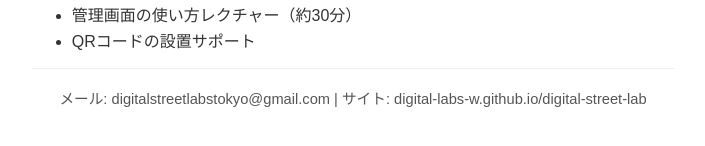
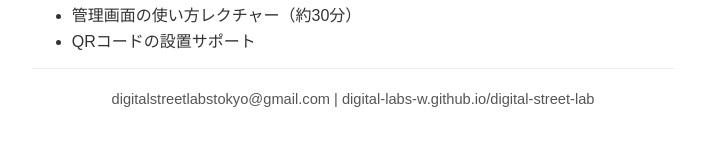
Before and after one commit to digital-labs-w/anmaki-darumaya-teian, a plain HTML site: page index.html in a window 1280 px wide. Shown: the part 2522-2668 px from the top of the page, without its empty margins (287-992 px from the left). Drawn offline with Linux system fonts and the light colour scheme.

Commit message:
Update index.html

```diff
--- a/index.html
+++ b/index.html
@@ -488,7 +488,7 @@
         </div>
 
         <div class="footer">
-            メール: digitalstreetlabstokyo@gmail.com | サイト: digital-labs-w.github.io/digital-street-lab
+            digitalstreetlabstokyo@gmail.com | digital-labs-w.github.io/digital-street-lab
         </div>
     </div>
 </body>
```
